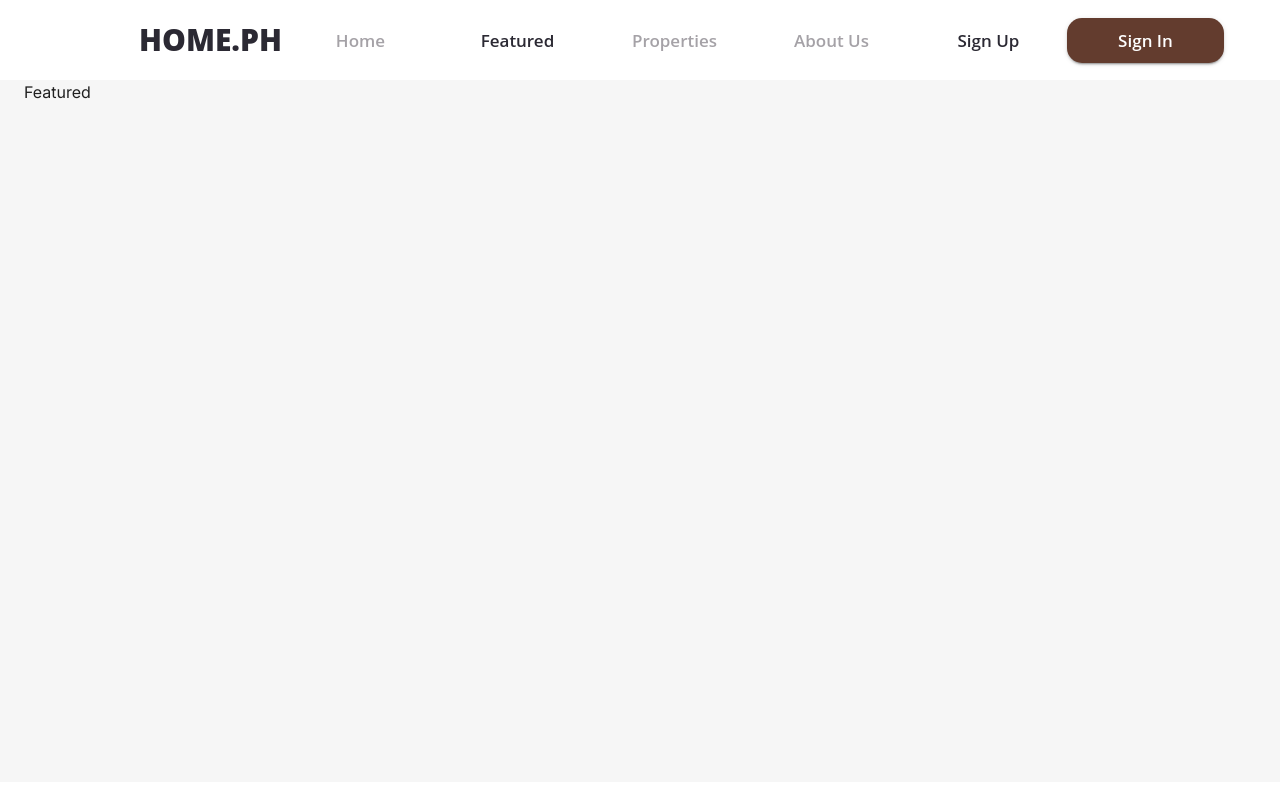
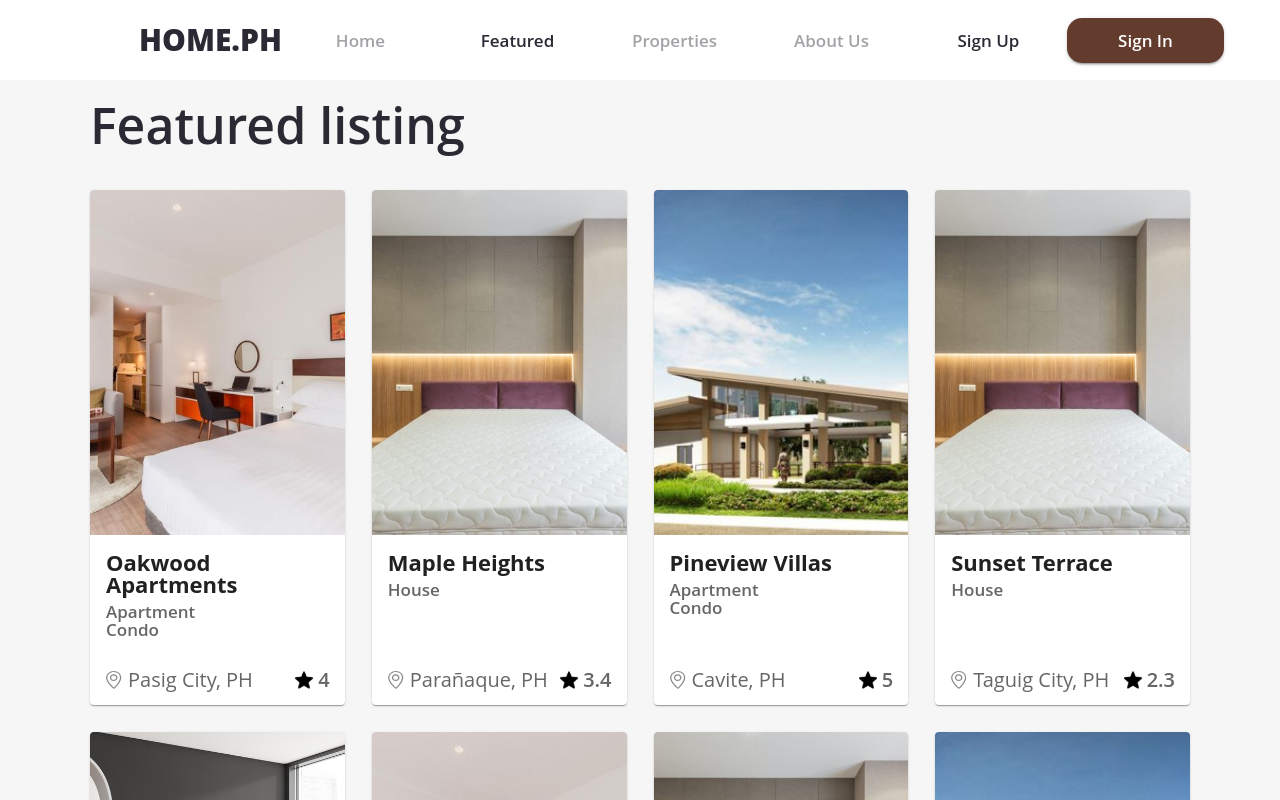
Before and after one commit to JayCabasag/home-ph, a Next.js app: page /featured in a window 1280 px wide. Shown: the top 800 px of the page. Built offline with nearby package versions, Linux system fonts and the light colour scheme.

Commit message:
Added dummy residents

```diff
--- a/src/pages/featured/index.tsx
+++ b/src/pages/featured/index.tsx
@@ -1,7 +1,10 @@
 import Head from 'next/head'
 import { Inter } from 'next/font/google'
-import { Container } from '@mui/material'
+import { Container, Box, Typography, Button } from '@mui/material'
 import { COLORS } from '@/utils/app_constants'
+import SectionWrapper from '@/components/wrappers/PageWrapper'
+import { properties } from '@/utils/tests'
+import ResidentCard from '@/components/cards/ResidentCard'
 
 const inter = Inter({ subsets: ['latin'] })
 
@@ -14,19 +17,98 @@ const FeaturedPage = () => {
       <meta name="viewport" content="width=device-width, initial-scale=1" />
       <link rel="icon" href="/favicon.ico" />
     </Head>
-    <Container
-      className={inter.className}
-      sx={{
-        backgroundColor: COLORS.DIRTY_WHITE,
-        width: '100%',
-        height: { xs: 'auto', md: 'calc(100vh - 98px)'},
-        display: 'flex',
-        flexDirection: { xs: 'column', md: 'row' }
-      }}
-      maxWidth={false}
-    >
-      Featured
-    </Container>
+    <SectionWrapper heightAuto>
+      <Box sx={{ width: '100%' }}>
+        <Box
+          sx={{
+            width: '100%',
+            padding: '20px 0',
+            height: 'max-content',
+            paddingLeft: { sm: '0px', md: '90px'},
+            paddingRight: { sm: '0px', md: '90px'},
+            display: 'flex',
+            alignItems: 'center',
+            justifyContent: 'space-between'
+          }}
+        >
+          <Typography
+            sx={{
+              fontFamily: 'Inter',
+              fontStyle: 'normal',
+              fontWeight: 600,
+              fontSize: { xs: '30px', md: '50px' },
+              lineHeight: { xs: '30px', md: '50px' },
+              color: COLORS.BLACK,
+            }}
+          >
+            Featured listing
+          </Typography>
+        </Box>
+        <Box
+          sx={{
+            width: '100%',
+            padding: '20px 0',
+            display: 'grid',
+            gridTemplateColumns: { xs: '1fr 1fr', sm: '1fr 1fr 1fr', md: '1fr 1fr 1fr 1fr', lg: '1fr 1fr 1fr 1fr' },
+            paddingLeft: { sm: '0px', md: '90px'},
+            paddingRight: { sm: '0px', md: '90px'},
+            alignItems: 'center',
+            justifyContent: 'space-between',
+            gap: { xs: '17px', sm: '17px', md: '27px', lg: '27px' },
+          }}
+        >
+          {properties.concat(properties).concat(properties).concat(properties).map((property, index) => {
+            return <ResidentCard property={property}  key={index} />
+          })}
+        </Box>
+      </Box>
+      </SectionWrapper>
+      <SectionWrapper heightAuto>
+      <Box sx={{ width: '100%' }}>
+        <Box
+          sx={{
+            width: '100%',
+            padding: '20px 0',
+            height: 'max-content',
+            paddingLeft: { sm: '0px', md: '90px'},
+            paddingRight: { sm: '0px', md: '90px'},
+            display: 'flex',
+            alignItems: 'center',
+            justifyContent: 'space-between'
+          }}
+        >
+          <Typography
+            sx={{
+              fontFamily: 'Inter',
+              fontStyle: 'normal',
+              fontWeight: 600,
+              fontSize: { xs: '30px', md: '50px' },
+              lineHeight: { xs: '30px', md: '50px' },
+              color: COLORS.BLACK,
+            }}
+          >
+            Featured apartments
+          </Typography>
+        </Box>
+        <Box
+          sx={{
+            width: '100%',
+            padding: '20px 0',
+            display: 'grid',
+            gridTemplateColumns: { xs: '1fr 1fr', sm: '1fr 1fr 1fr', md: '1fr 1fr 1fr 1fr', lg: '1fr 1fr 1fr 1fr' },
+            paddingLeft: { sm: '0px', md: '90px'},
+            paddingRight: { sm: '0px', md: '90px'},
+            alignItems: 'center',
+            justifyContent: 'space-between',
+            gap: { xs: '17px', sm: '17px', md: '27px', lg: '27px' },
+          }}
+        >
+          {properties.concat(properties).concat(properties).concat(properties).map((property, index) => {
+            return <ResidentCard property={property}  key={index} />
+          })}
+        </Box>
+      </Box>
+      </SectionWrapper>
   </>
   )
 }
```
Also changed, not shown: src/pages/properties/index.tsx (+44 -8 lines).
